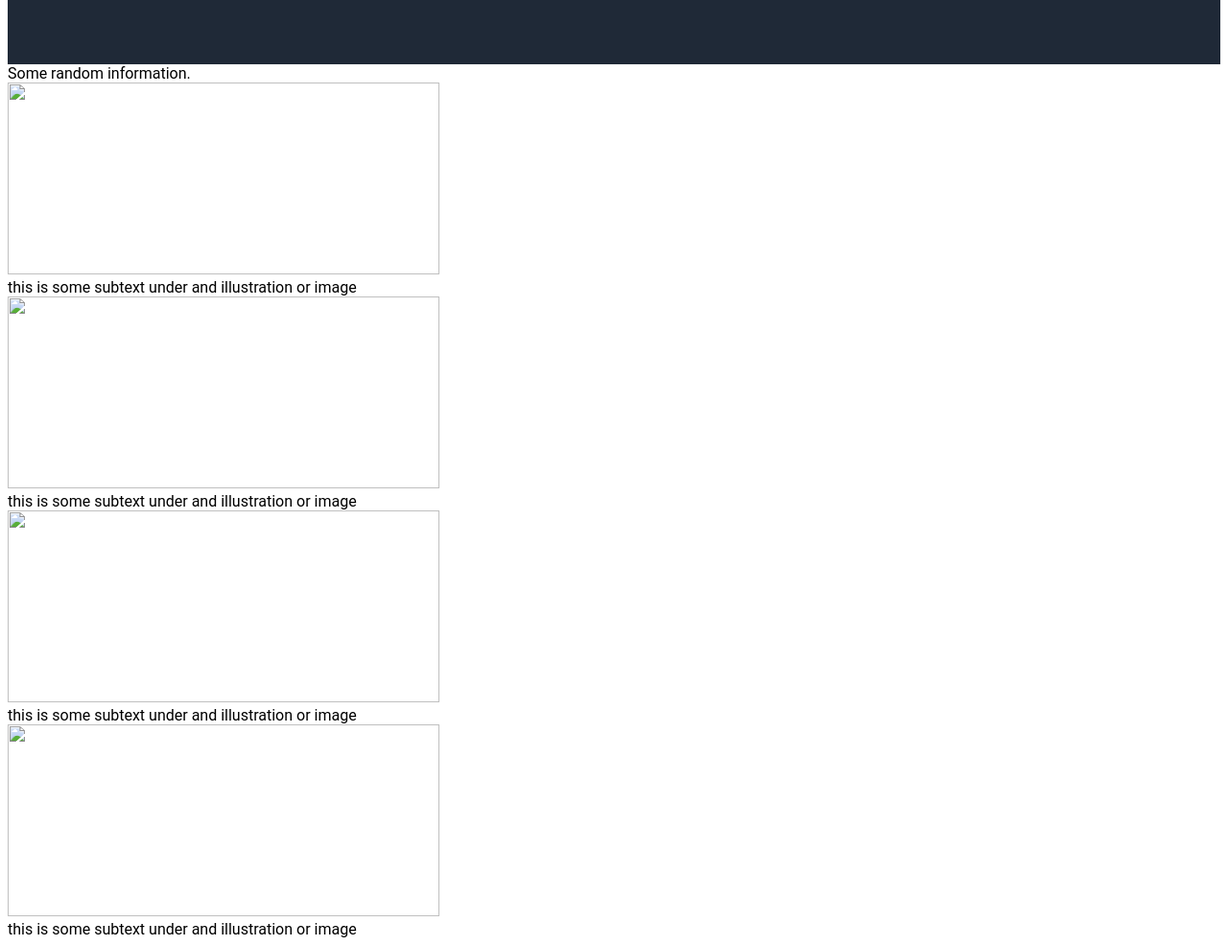
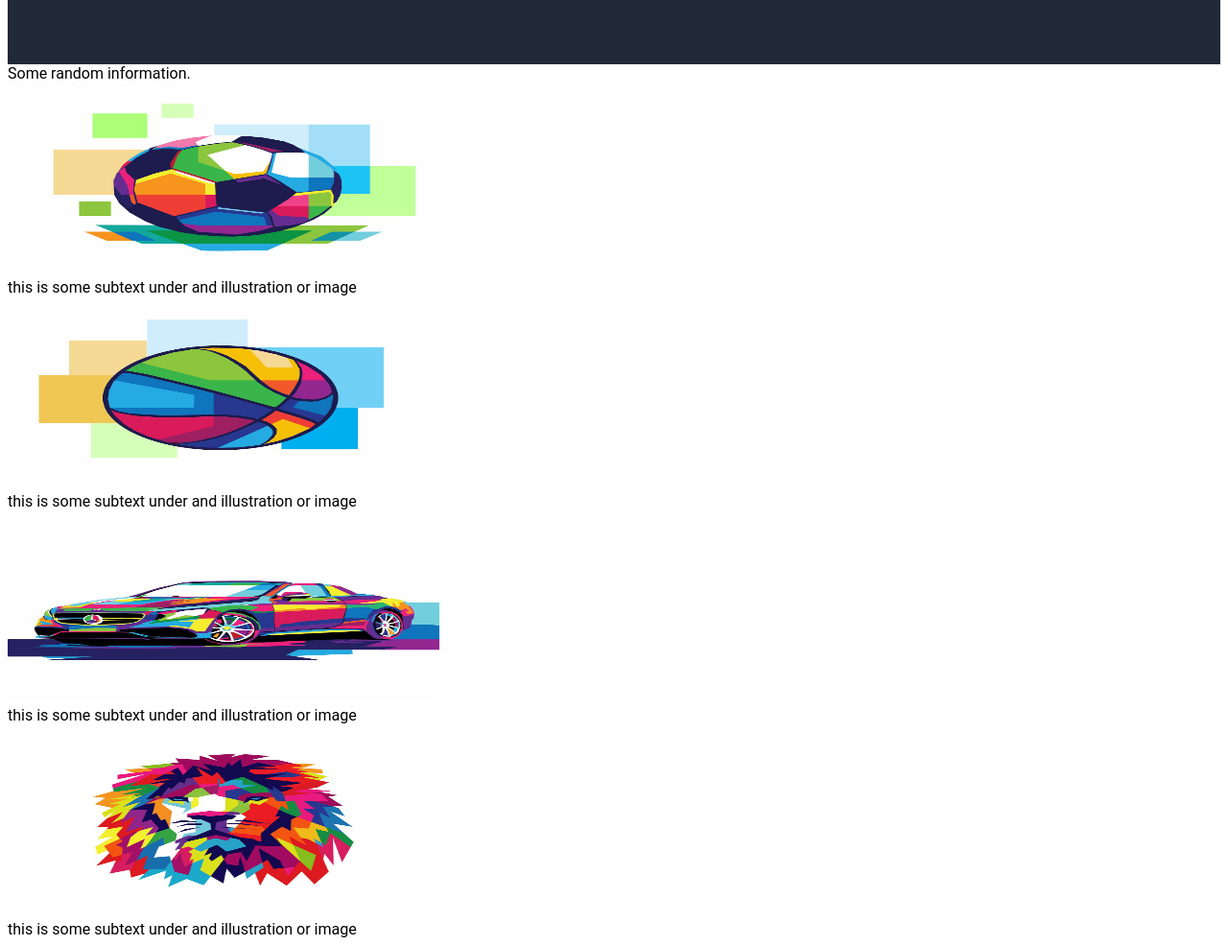
Before and after one commit to Ben6-web3/landing-page, a plain HTML site: page index.html in a window 1280 px wide. Shown: the part 354-1340 px from the top of the page at 96% size. Drawn offline with Linux system fonts and the light colour scheme.

Commit message:
Added illustrations to the images folder. Added author credit in README.md. Updated index.html with illustrations.

```diff
--- a/index.html
+++ b/index.html
@@ -33,19 +33,19 @@
             <div class="random-title">Some random information.</div>
             <div class="random-container">
                 <div class="pic">
-                    <img src="" alt="">
+                    <img src="./images/ball.jpg" alt="An illustration of a football.">
                     <div class="pic-text">this is some subtext under and illustration or image</div>
                 </div>
                 <div class="pic">
-                    <img src="" alt="">
+                    <img src="./images/basketball.jpg" alt="An illustration of a basketball.">
                     <div class="pic-text">this is some subtext under and illustration or image</div>
                 </div>
                 <div class="pic">
-                    <img src="" alt="">
+                    <img src="./images/car.jpg" alt="An illustration of a sports car.">
                     <div class="pic-text">this is some subtext under and illustration or image</div>
                 </div>
                 <div class="pic">
-                    <img src="" alt="">
+                    <img src="./images/lion.jpg" alt="An illustration of a lion head.">
                     <div class="pic-text">this is some subtext under and illustration or image</div>
                 </div>
             </div>
```
Also changed, not shown: images/ball.jpg (added), images/basketball.jpg (added), images/car.jpg (added), images/lion.jpg (added), 1 other file.
